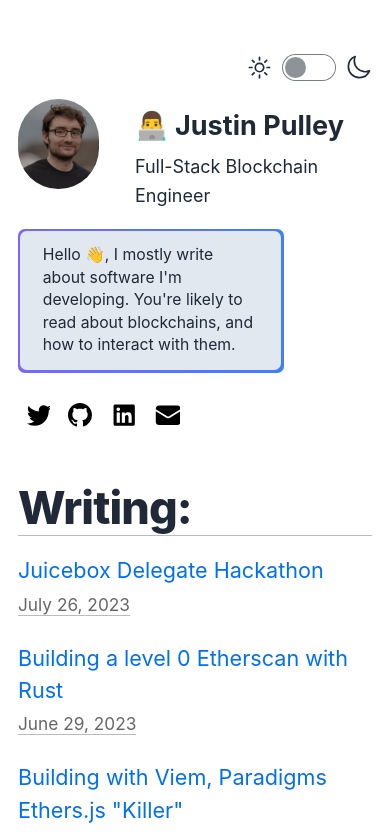
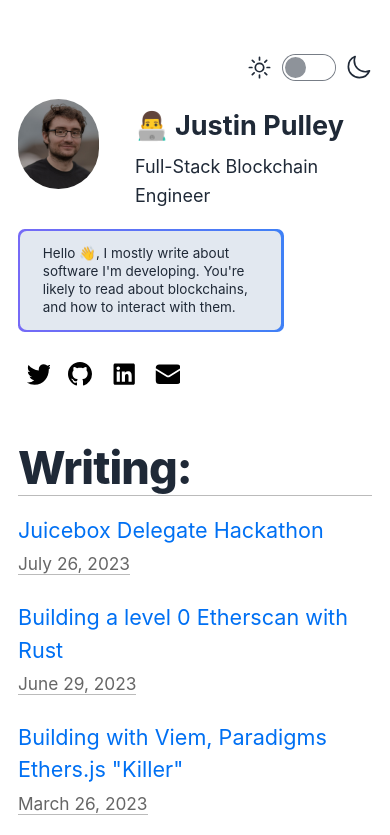
Before and after one commit to simplemachine92/blog, a Next.js app: page / in a window 390 px wide. Shown: the top 835 px of the page. Built offline with nearby package versions, Linux system fonts and the light colour scheme.

Commit message:
chore: blurb sizing and remove old comment.

```diff
--- a/components/layout.tsx
+++ b/components/layout.tsx
@@ -65,8 +65,8 @@
                 <h1
                   className={
                     resolvedTheme.theme == "dark"
-                      ? "text-sm block rounded-md bg-slate-800 text-inherit px-5 py-3"
-                      : "text-sm block rounded-md bg-slate-200 text-inherit px-5 py-3"
+                      ? "text-xs sm:text-sm block rounded-md bg-slate-800 text-inherit px-5 py-3"
+                      : "text-xs sm:text-sm block rounded-md bg-slate-200 text-inherit px-5 py-3"
                   }
                 >
                   Hello 👋, I mostly write about software I'm developing. You're
--- a/pages/index.tsx
+++ b/pages/index.tsx
@@ -20,9 +20,6 @@
       <Head>
         <title>{siteTitle}</title>
       </Head>
-
-      {/* <section className={utilStyles.headingMd}>
-      </section> */}
       <section className={`${utilStyles.headingMd} ${utilStyles.padding1px}`}>
         <h2 className={utilStyles.heading2Xl}>Writing: </h2>
         <ul className={utilStyles.list}>
```
